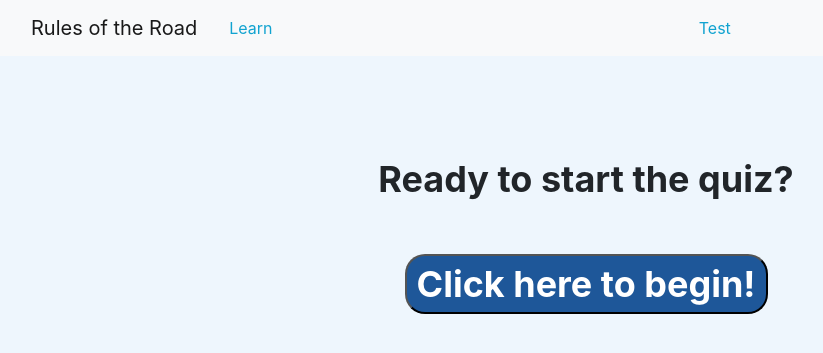
After one commit to Chinmay-Garg/Right-of-Way, a Flask app: page /quiz in a window 1280 px wide. The commit adds this page. Shown: the top 353 px of the page, without its empty margins (54-877 px from the left). Run offline with Flask 2, Linux system fonts and the light colour scheme; some libraries are stand-ins or nearby versions.

Commit message:
added previous and next buttons and quiz home page

```diff
--- a/Rules of the Road/server.py
+++ b/Rules of the Road/server.py
@@ -142,12 +142,16 @@ answers = {1:["B"], 2:["B"], 3:["A"], 4:["B"], 5:["Right"], 6:["C", "A", "B"]}
 def hello_world():
    return render_template('welcome.html')
 
-@app.route('/view/<idx>')
+@app.route('/learn/<idx>')
 def learningpage(idx=None):
 	global topic
 	topic = topics[idx]
 
 	return render_template('learning_page.html', topic=topic)
+
+@app.route('/quiz')
+def transitionpage():
+	return render_template('quiz_home.html')
 
 @app.route('/quiz/<idx>')
 def quizpage(idx=None):
--- a/Rules of the Road/static/learning_page.js
+++ b/Rules of the Road/static/learning_page.js
@@ -1,5 +1,63 @@
-//let topics = {{topics|tojson}}
+$(document).ready(function(){
+	let url = window.location.href
+	let currentIdx = url.slice(-1)
+	console.log("current id = " + currentIdx)
 
-$(document).ready(function(){
-	//
+	if(currentIdx >=2){
+		$("#learnPrevious").show()
+	}
+
+	else{
+		$("#learnPrevious").hide()
+	}
+
+	if(currentIdx <= 5){
+		$("#learnNext").show()
+	}
+
+	else{
+		$("#learnNext").hide()
+	}
+
+
+	$("#learnPrevious").click(function(){
+		console.log("clicked previous")
+
+		if($("#learnPrevious").show()){
+			let prevIdx = parseInt(currentIdx) - 1
+			let url = "/learn/" + prevIdx
+            location.href = url
+			console.log("updated: " + prevIdx)
+		}
+
+	})
+
+	$("#learnNext").click(function(){
+		console.log("clicked next")
+
+		if($("#learnNext").show()){
+			if(currentIdx == 5){
+				let url = "/quiz"
+				location.href = url
+			}
+			else{
+				let nextIdx = parseInt(currentIdx) + 1
+				let url = "/learn/" + nextIdx
+				location.href = url
+			}
+
+			console.log("updated: " + nextIdx)
+
+		}
+
+	})
+
+	$("#startQuizButton").click(function(){
+		console.log("start quiz")
+
+		let url = "/quiz/1"
+        location.href = url
+
+	})
+
 })
--- a/Rules of the Road/static/main.css
+++ b/Rules of the Road/static/main.css
@@ -93,4 +93,26 @@ a {
 button{
     border-radius: 20px;
     background-color: #D0DFF0;
+    padding-left: 10px;
+    padding-right: 10px;
 }
+
+#learnNext{
+    margin-left: 50px;
+    background-color: #1e5799;
+    color: white;
+}
+
+.quizStart{
+    font-size: 36px;
+    text-align: center;
+    font-weight: bold;
+}
+
+#startQuizButton{
+    display: flex;
+    margin: auto;
+    background-color: #1e5799;
+    color: white;
+
+}
--- a/Rules of the Road/templates/layout.html
+++ b/Rules of the Road/templates/layout.html
@@ -26,8 +26,8 @@
     <nav class="navbar navbar-expand-lg navbar-light bg-light">
       <div class="container">
         <a class="navbar-brand" href="/">Rules of the Road</a>
-        <a class="nav-link mr-auto" href="/view/1">Learn</a>
-        <a class="nav-link mr-auto" href="/quiz/1">Test</a>
+        <a class="nav-link mr-auto" href="/learn/1">Learn</a>
+        <a class="nav-link mr-auto" href="/quiz">Test</a>
       </div>
     </nav>
 
--- /dev/null
+++ b/Rules of the Road/templates/quiz_home.html
@@ -0,0 +1,20 @@
+{% extends "layout.html" %}
+
+{% block content %}
+	<script type="text/javascript" src="{{ url_for('static', filename = 'learning_page.js') }}"></script>
+
+	<script>
+
+    </script>
+
+		<br><br>
+		<div class="container">
+            <br><br>
+            <div class="quizStart">
+                Ready to start the quiz?
+            </div>
+            <br><br>
+            <button id="startQuizButton" class="quizStart">Click here to begin!</button>
+
+		</div>
+{% endblock %}
```
